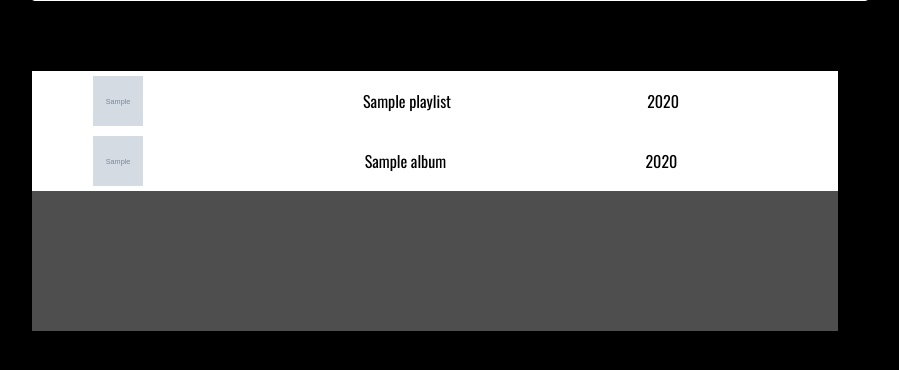
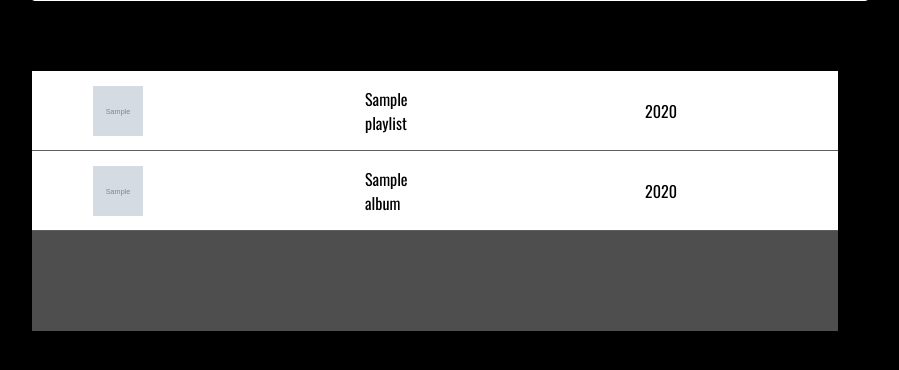
Before and after one commit to DeepC004/MusicBook, a Flask app: template templates/user.html in a window 1280 px wide. Shown: the part 332-702 px from the top of the page, without its empty margins (190-1089 px from the left). Run offline with Flask 2, Linux system fonts and the light colour scheme; the template is opened without the code that fills it: most values are stand-ins (such as "Sample title", 1, 10 or a date in 2020); grey boxes marked "Sample" are stand-in pictures; some libraries are stand-ins or nearby versions.

Commit message:
Modified styling and font-size for user page

```diff
--- a/static/css/user.css
+++ b/static/css/user.css
@@ -135,11 +135,14 @@ img {
 .item_style {
 	margin: 0px 0px;
 	width: auto;
-	height: 60px;
+	height: 80px;
 	display: flex;
 	justify-content: space-between;
 	align-items: center;
 	transition: all 0.15s ease-in-out;
+	border-bottom: #5E5E5E 0.7px solid;
+	padding-top: 0.6em;
+	padding-bottom: 0.6em;
 }
 
 .list li:hover {
@@ -163,6 +166,10 @@ li {
 
 .list_data p {
 	margin-top: 16px;
+}
+
+.collection_name {
+	width: 5em;
 }
 
 .list_image {
@@ -248,3 +255,8 @@ li {
 	justify-content: center;
 	align-items: center;
 }
+
+.create_playlist, .release_album {
+	margin-right: 48px;
+	font-size: 1.2rem;
+}
```
